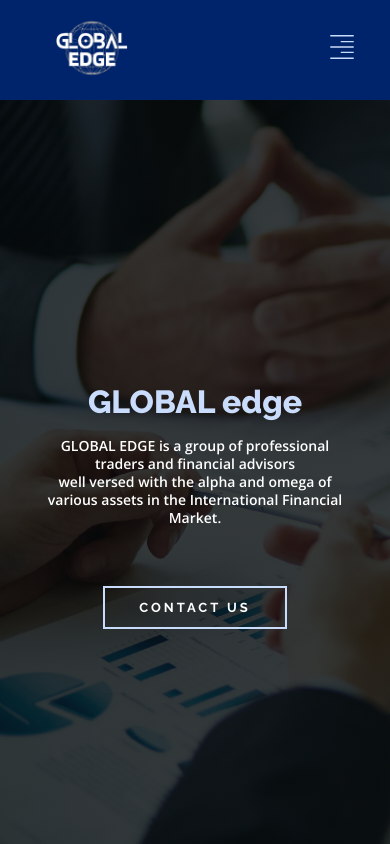
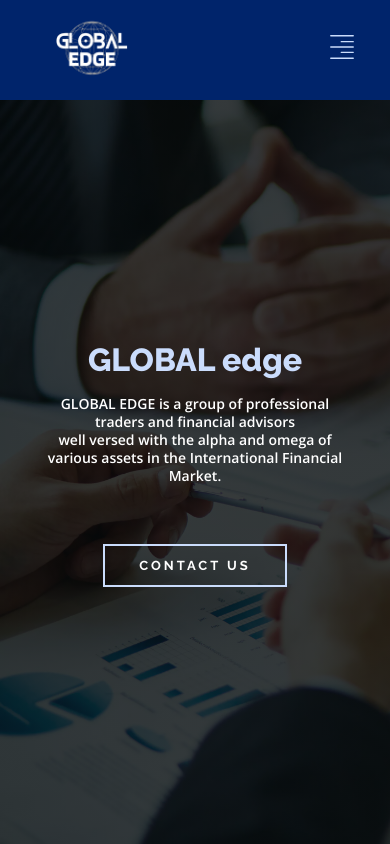
Before and after one commit to abdulsamad2003/prefex-solution, a React (Create React App) app: page / in a window 390 px wide. Built offline with nearby package versions, Linux system fonts and the light colour scheme.

Commit message:
improve performance

```diff
--- a/public/index.html
+++ b/public/index.html
@@ -9,10 +9,7 @@
       name="description"
       content="Web site created using create-react-app"
     />
-
     <link rel="manifest" href="%PUBLIC_URL%/manifest.json" />
-    <link rel="preload" href="/assets/logo.webp" as="image" />
-    <link rel="preload" href="/assets/home.webp" as="image" />
     <!-- fonts  -->
     <title>Global edge</title>
   </head>
--- a/src/App.js
+++ b/src/App.js
@@ -13,6 +13,8 @@
      <link rel="preload" as="font" href="https://fonts.gstatic.com" crossorigin="anonymous"/>
      <link rel="preload" href="https://fonts.googleapis.com/css2?family=Open+Sans:ital,wght@0,300..800;1,300..800&family=Raleway:ital,wght@0,100..900;1,100..900&display=swap" rel="stylesheet"/>
 
+     <link rel="preload" href="/assets/logo.webp" as="image" />
+     <link rel="preload" href="/assets/home.webp" as="image" />
       </Helmet>
       <Nav/>
       <Home/>
--- a/src/pages/landingpage/Home.scss
+++ b/src/pages/landingpage/Home.scss
@@ -14,12 +14,14 @@
     }
     h1{
         margin-top: 20vh;
-        font-weight: 800;
-
         font-size: clamp(2rem, 4vw , 4rem);
         color: var(--secondary-color);
         span{
             font-size: clamp(2rem, 4vw , 4rem);
+        }
+        @media screen and (max-width: 500px) {
+            margin-top: 10vh;
+            font-weight: 800;
         }
     }
     p{
```
